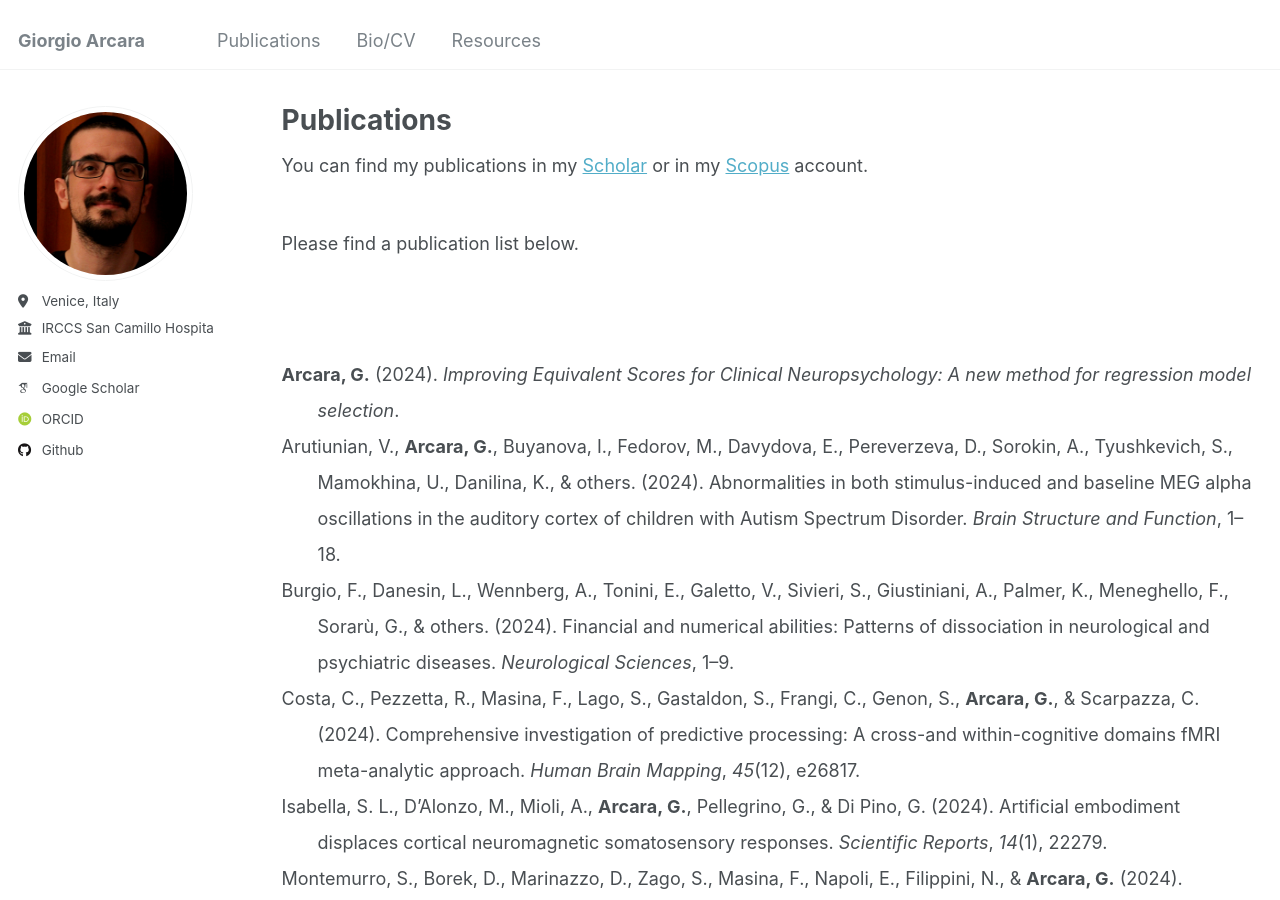
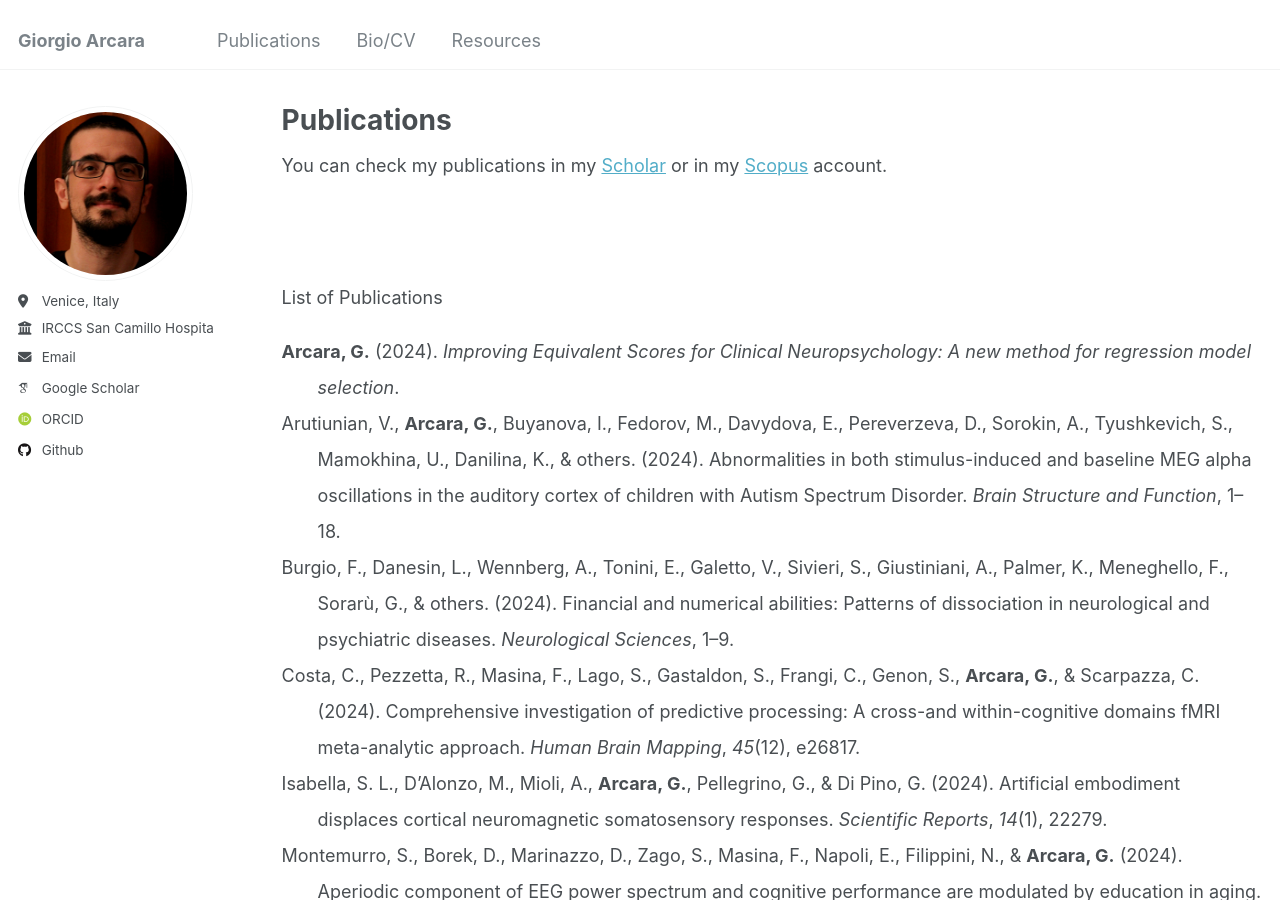
Before and after one commit to giorgioarcara/giorgioarcara.github.io, a Jekyll site: the page built from _pages/publications.md, in a window 1280 px wide and 900 px high. Built offline with Jekyll 4.4.1, drawn with Linux system fonts in a browser that asks for light colours; some web fonts are replaced.

Commit message:
some fixes

```diff
--- a/_pages/publications.md
+++ b/_pages/publications.md
@@ -9,16 +9,13 @@ redirect_from:
 
 {% include base_path %}
 
-You can find my publications in my [Scholar](https://scholar.google.com/citations?user=B7eJBYsAAAAJ&hl=en&oi=ao) or in my [Scopus](https://www.scopus.com/authid/detail.uri?authorId=36714999100) account.
-
-
-  <br>
-  Please find a publication list below.
+You can check my publications in my [Scholar](https://scholar.google.com/citations?user=B7eJBYsAAAAJ&hl=en&oi=ao) or in my [Scopus](https://www.scopus.com/authid/detail.uri?authorId=36714999100) account.
 
   <br>
   <br>
-
-
+  <br>
+List of Publications
+  <br>
   <body>
 <div class="csl-bib-body" style="line-height: 2; margin-left: 2em; text-indent:-2em;">
   <div class="csl-entry"><b>Arcara, G.</b> (2024). <i>Improving Equivalent Scores for Clinical Neuropsychology: A new method for regression model selection</i>.</div>
```
Also changed, not shown: _pages/cv.md (+2 -4 lines), _pages/erpr.md (+1 -1 lines), _pages/misc.md (+4 -4 lines), _pages/resources.md (+1 -1 lines).
